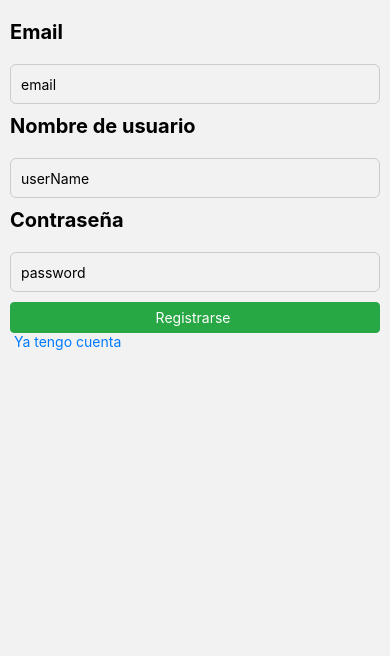
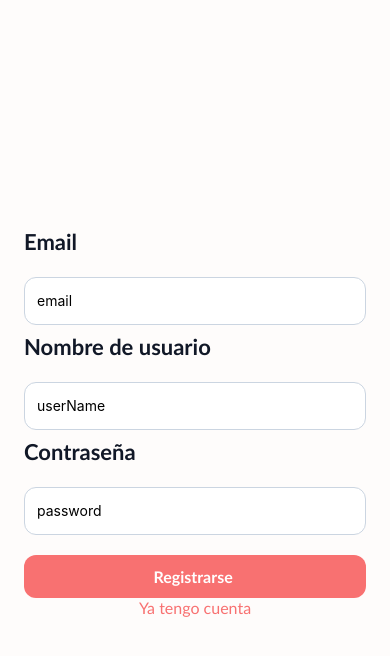
Before and after one commit to anaoldani1/proyectoIntegrador3, a React Native app in the folder proyecto3/: screen /Register in a window 390 px wide. Shown: the top 656 px of the page. Built offline with nearby package versions, Linux system fonts and the light colour scheme.

Commit message:
css y algunas de nav

```diff
--- a/proyecto3/src/components/HomeMenu.js
+++ b/proyecto3/src/components/HomeMenu.js
@@ -1,17 +1,19 @@
 // navigation/HomeMenu.js
 import React from "react";
 import { createBottomTabNavigator } from '@react-navigation/bottom-tabs';
+import AntDesign from '@expo/vector-icons/AntDesign';
 import MaterialCommunityIcons from '@expo/vector-icons/MaterialCommunityIcons';
 import Profile from "../screens/Profile";
 import NewPost from "../screens/NewPost"; // <- coincide con el export del archivo
-
+import Home from "../screens/Home";
 const Tab = createBottomTabNavigator();
 
 function HomeMenu () {
   return (
     <Tab.Navigator screenOptions={{ tabBarShowLabel: false, headerShown: false }}>
+      <Tab.Screen name="Home" component={Home}  options={{tabBarIcon: () => <AntDesign name="home" size={24} color="black" />}}/>
+      <Tab.Screen name="NewPost" component={NewPost}  options={{tabBarIcon: () => <MaterialCommunityIcons name="plus" size={24} color="black" />}}/>
       <Tab.Screen  name="Profile" component={Profile} options={{tabBarIcon: () => <MaterialCommunityIcons name="face-woman-profile" size={24} color="black" /> }}/>
-      <Tab.Screen name="NewPost" component={NewPost}  options={{tabBarIcon: () => <MaterialCommunityIcons name="plus" size={24} color="black" />}}/>
     </Tab.Navigator>
   );
 }
--- a/proyecto3/src/screens/Login.js
+++ b/proyecto3/src/screens/Login.js
@@ -52,20 +52,15 @@ class Login extends Component {
 
         <Text style={styles.title}>Iniciar sesión</Text>
 
-        {/* <Pressable onPress={() => this.props.navigation.navigate("HomeMenu")}>
-          <Text style={styles.texto2}> Entrar en la app </Text>
-
-
-        </Pressable> */}
         <Text style={styles.title}>Email</Text>
         <TextInput style={styles.input} keyboardType='email-address' placeholder='Ingrese su email' onChangeText={text => this.setState({ email: text })} value={this.state.email} />
-        <Text> {this.state.alertaMail}</Text>
+        <Text style={styles.errorText}> {this.state.alertaMail}</Text>
 
         <Text style={styles.title}>Contraseña</Text>
         <TextInput style={styles.input} keyboardType='default' placeholder='Ingrese su contraseña' secureTextEntry={true} onChangeText={text => this.setState({ password: text })} value={this.state.password} />
-        <Text> {this.state.alertaP}</Text>
+        <Text style={styles.errorText}> {this.state.alertaP}</Text>
         <Pressable style={styles.button} onPress={() => this.onSubmit(this.state.email, this.state.password, this.state.userName)}>
-          <Text>Login </Text>
+          <Text style={styles.buttonText}>Login </Text>
         </Pressable>
 
         <Pressable onPress={() => this.props.navigation.navigate("Register")}>
@@ -75,62 +70,66 @@ class Login extends Component {
          <Text> {this.state.error}</Text>
 
 
-        <View>
-          <Text> {this.state.email}</Text>
-          <Text> {this.state.password}</Text>
-        </View>
-
-
       </View>
     )
   }
 
 }
 const styles = StyleSheet.create({
-
   container: {
-    paddingHorizontal: 10,
-    marginTop: 20,
+    flex: 1,
+    backgroundColor: "#fefcfb",
+    padding: 24,
+    justifyContent: "center",
   },
 
-
   title: {
-    fontSize: 20,
-    fontWeight: "bold",
-    marginBottom: 10,
+    fontSize: 22,
+    fontWeight: "700",
+    fontFamily: "calibri",
+    color: "#111827",
+    marginBottom: 8,
   },
 
   input: {
-    height: 40,
-    paddingVertical: 15,
-    paddingHorizontal: 10,
+    height: 48,
     borderWidth: 1,
-    borderColor: "#ccc",
-    borderStyle: "solid",
-    borderRadius: 6,
-    marginVertical: 10,
+    borderColor: "#cbd5e1",
+    borderRadius: 12,
+    paddingHorizontal: 12,
+    backgroundColor: "#ffffff",
+    marginVertical: 8,
   },
 
-
   button: {
-    backgroundColor: "#28a745",
-    paddingHorizontal: 10,
-    paddingVertical: 6,
-    borderRadius: 4,
-    borderWidth: 1,
-    borderColor: "#28a745",
+    backgroundColor: "#f87171",
+    paddingVertical: 12,
+    borderRadius: 12,
     alignItems: "center",
+    marginTop: 12,
   },
 
   buttonText: {
     color: "#fff",
-    textAlign: "center",
+    fontFamily: "calibri",
+    fontWeight: "600",
+    fontSize: 16,
   },
+
+    errorText: {
+    color: "#dc2626",
+    fontSize: 14,
+    marginBottom: 6,
+    fontFamily: "calibri",
+    },
 
 
   linkText: {
-    color: "#007bff",
-    marginBottom: 15,
+    color: "#f87171",
+    fontSize: 16,
+    fontFamily: "calibri",
+    textAlign: "center",
+    fontWeight: "500",
   },
 
 
--- a/proyecto3/src/screens/NewPost.js
+++ b/proyecto3/src/screens/NewPost.js
@@ -50,11 +50,8 @@ class NewPost extends Component {
   render(){
     return(
       <View style={styles.container}>
-        <Pressable onPress={() => this.props.navigation.navigate("HomeMenu")}>
-          <Text style={styles.linkText}>Volver al menú</Text>
-        </Pressable>
 
-        <Text style={styles.title}>Nuevo Post</Text>
+        <Text style={styles.title}>Crear nuevo post</Text>
 
         <TextInput
           style={styles.input}
@@ -66,39 +63,61 @@ class NewPost extends Component {
 
 
         <Pressable style={styles.button} onPress={() => this.onSubmit(this.state.Mensaje)}>
-          <Text style={styles.buttonText}>Guardar posts</Text>
+          <Text style={styles.buttonText}>Publicar post</Text>
         </Pressable>
 
-        <Pressable onPress={() => this.props.navigation.navigate("Login")}>
-          <Text>Ir al Login</Text>
-        </Pressable>
       </View>
     );
   }
 }
 
 const styles = StyleSheet.create({
-  container:{ flex: 1, padding: 16 },
-  linkText:{ marginBottom: 10, textDecorationLine: "underline" },
-  title:{ fontSize: 22, fontWeight: "bold", marginBottom: 12 },
-  input:{
+   container: {
+    flex: 1,
+    padding: 16,
+    backgroundColor: "#fefcfb",
+  },
+
+  title: {
+    fontSize: 22,
+    fontWeight: "bold",
+    marginBottom: 12,
+    color: "#1e3a5f",
+  },
+
+  input: {
+    height:150,
     borderWidth: 1,
-    borderColor: "#ccc",
+    borderColor: "#cbd5e1",
     borderRadius: 6,
     padding: 10,
-    minHeight: 120,
     textAlignVertical: "top",
-    marginBottom: 8
+    marginBottom: 10,
+    backgroundColor: "#ffffff",
+    color: "#1e293b",
   },
-  error:{ color: "red", marginBottom: 8 },
-  button:{
-    backgroundColor: "#000",
+
+  error: {
+    color: "red",
+    marginBottom: 8,
+    fontSize: 14,
+    fontFamily: "calibri",
+  },
+
+  button: {
+    backgroundColor: "#f87171",
     paddingVertical: 12,
     borderRadius: 6,
     alignItems: "center",
-    marginBottom: 12
+    marginTop: 10,
   },
-  buttonText:{ color: "#fff", fontWeight: "bold" }
+
+  buttonText: {
+    color: "#fff",
+    fontFamily: "calibri",
+    fontWeight: "bold",
+    fontSize: 16,
+  },
 });
 
 export default NewPost;
--- a/proyecto3/src/screens/Profile.js
+++ b/proyecto3/src/screens/Profile.js
@@ -2,6 +2,7 @@ import React from "react";
 import { Component } from "react";
 import { Text } from "react-native";
 import { Pressable } from "react-native";
+import { StyleSheet } from "react-native";
 
 class Profile extends Component {
       constructor(props){
@@ -10,10 +11,22 @@ class Profile extends Component {
     render(){
         return(
                  <Pressable onPress={ ()=> this.props.navigation.navigate("Login")}>
-                    <Text>Desloguerase </Text>
+                    <Text style={styles.button} >Desloguerase </Text>
                 </Pressable>
         )
     }
 }
 
+const styles = StyleSheet.create({
+      button: {
+    width: 150,
+    backgroundColor: "#f87171",
+    paddingVertical: 12,
+    borderRadius: 12,
+    alignItems: "center",
+    marginTop: 12,
+  },
+})
+
+
 export default Profile
--- a/proyecto3/src/screens/Register.js
+++ b/proyecto3/src/screens/Register.js
@@ -64,15 +64,15 @@ class Register extends Component {
             <Text>{this.state.error}</Text>
 
             <Text style={styles.title}>Email</Text>
-            <Text>{this.state.alertaMail}</Text>
+            <Text style={styles.errorText}>{this.state.alertaMail}</Text>
             <TextInput   style={styles.input}  keyboardType='email-address'  placeholder='email' onChangeText={ text => this.setState({email:text}) }value={this.state.email} />
 
             <Text style={styles.title}>Nombre de usuario</Text>
-            <Text>{this.state.alertaUser}</Text>
+            <Text style={styles.errorText}>{this.state.alertaUser}</Text>
             <TextInput  style={styles.input} keyboardType='default'  placeholder='userName' onChangeText={ text => this.setState({userName:text}) }value={this.state.userName} />
 
             <Text style={styles.title}>Contraseña</Text>
-            <Text>{this.state.alertaPass}</Text>
+            <Text style={styles.errorText}>{this.state.alertaPass}</Text>
             <TextInput  style={styles.input} keyboardType='default' placeholder='password'  secureTextEntry={true}  onChangeText={ text => this.setState({password:text}) }value={this.state.password}/>
 
             <Pressable style={styles.button}  onPress={ ()=> this.onSubmit(this.state.email, this.state.password, this.state.userName)}>
@@ -93,47 +93,59 @@ class Register extends Component {
 const styles = StyleSheet.create({
 
   container: {
-    paddingHorizontal: 10,
-    marginTop: 20,
+    flex: 1,
+    backgroundColor: "#fefcfb",
+    padding: 24,
+    justifyContent: "center",
   },
 
   title: {
-    fontSize: 20,
-    fontWeight: "bold",
-    marginBottom: 10,
+    fontSize: 22,
+    fontWeight: "700",
+    fontFamily: "calibri",
+    color: "#111827",
+    marginBottom: 8,
   },
 
   input: {
-    height: 40,
-    paddingVertical: 15,
-    paddingHorizontal: 10,
+    height: 48,
     borderWidth: 1,
-    borderColor: "#ccc",
-    borderStyle: "solid",
-    borderRadius: 6,
-    marginVertical: 10,
+    borderColor: "#cbd5e1",
+    borderRadius: 12,
+    paddingHorizontal: 12,
+    backgroundColor: "#ffffff",
+    marginVertical: 8,
   },
 
-
   button: {
-    backgroundColor: "#28a745",
-    paddingHorizontal: 10,
-    paddingVertical: 6,
-    borderRadius: 4,
-    borderWidth: 1,
-    borderColor: "#28a745",
+    backgroundColor: "#f87171",
+    paddingVertical: 12,
+    borderRadius: 12,
     alignItems: "center",
+    marginTop: 12,
   },
 
   buttonText: {
     color: "#fff",
-    textAlign: "center",
+    fontFamily: "calibri",
+    fontWeight: "600",
+    fontSize: 16,
   },
+
+    errorText: {
+    color: "#dc2626",
+    fontSize: 14,
+    marginBottom: 6,
+    fontFamily: "calibri",
+    },
 
 
   linkText: {
-    color: "#007bff",
-    marginBottom: 15,
+    color: "#f87171",
+    fontSize: 16,
+    fontFamily: "calibri",
+    textAlign: "center",
+    fontWeight: "500",
   },
 
 
```
